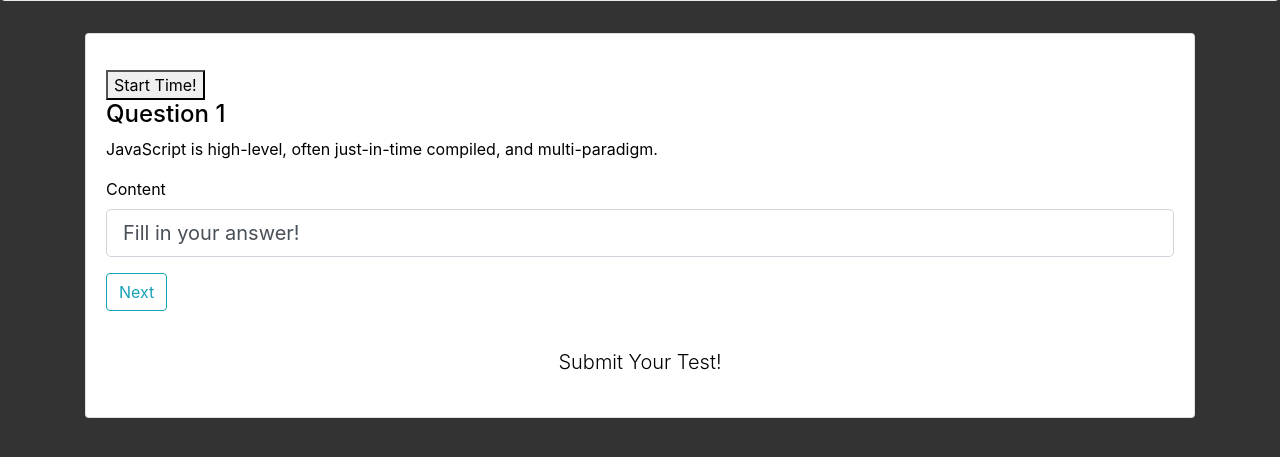
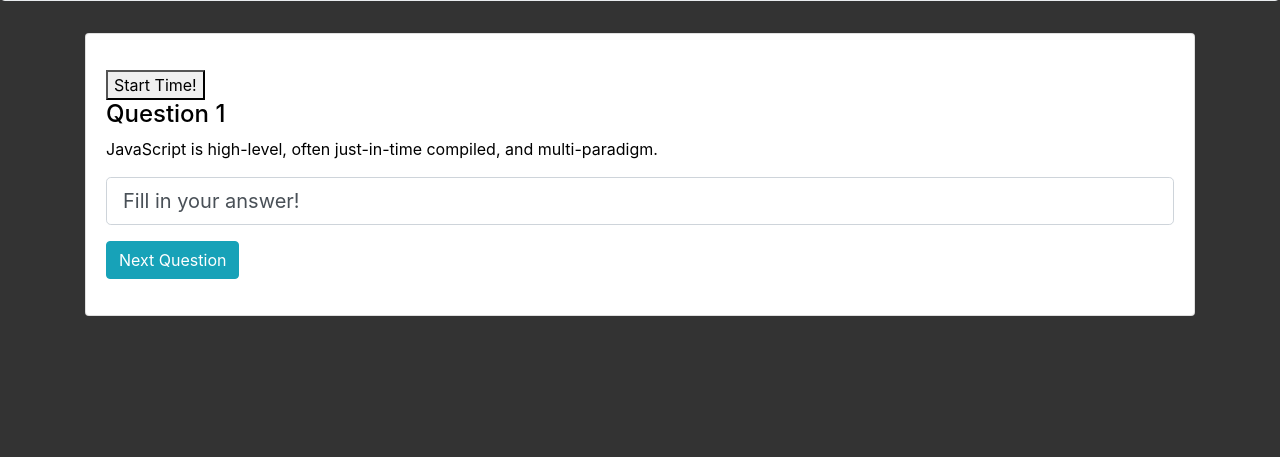
Before and after one commit to Ollie-lee/Agile_Proj2, a Flask app: page /test/1/1 in a window 1280 px wide. Shown: the part 215-672 px from the top of the page. Run offline with Flask 2, Linux system fonts and the light colour scheme; a user stored in the database is signed in; data comes from the database, SQL or seed files in the repository; some libraries are stand-ins or nearby versions.

Commit message:
edit test_question.html

```diff
--- a/OnlineAssessment/templates/test_question.html
+++ b/OnlineAssessment/templates/test_question.html
@@ -28,19 +28,18 @@
                     <h4 class="question_number">Question {{ question_num }}</h4>
                     <p class="card-text">{{ questions[question_num-1].content }}</p>
                     <div class="form-group">
-                        {{ form.content.label(class="form-control-label") }}
+                        <!--{{ form.content.label(class="form-control-label") }}-->
                         {{ form.content(class="form-control form-control-lg ") }}
                     </div>
                     <div class="form-group" style="display: none;">
-                        {{ form.question.label(class="form-control-label") }}
                         {{ form.question(class="form-control form-control-lg", value=questions[question_num-1].id) }}
                     </div>
 
                     <div class="form-group">
                         {% if question_num == questions|length %}
-						{{ form.submit(class="btn btn-outline-info", value='Submit test') }}
+						{{ form.submit(class="btn btn-info", value='Submit the Test') }}
 						{% else %}
-						{{ form.submit(class="btn btn-outline-info", value='Next') }}
+						{{ form.submit(class="btn btn-info", value='Next Question') }}
 						{% endif %}
                     </div>
                 </form>
@@ -49,17 +48,6 @@
 
 		</div>
 
-
-		<!-- submit test -->
-
-		<form class="form-group d-flex justify-content-center" method="POST">
-			{{ form.hidden_tag() }}
-			<div class="form-group d-flex flex-column justify-content-center">
-				<div class="lead mb-2">Submit Your Test!</div>
-
-			</div>
-		</form>
-
 	</div>
 </div>
 
```
